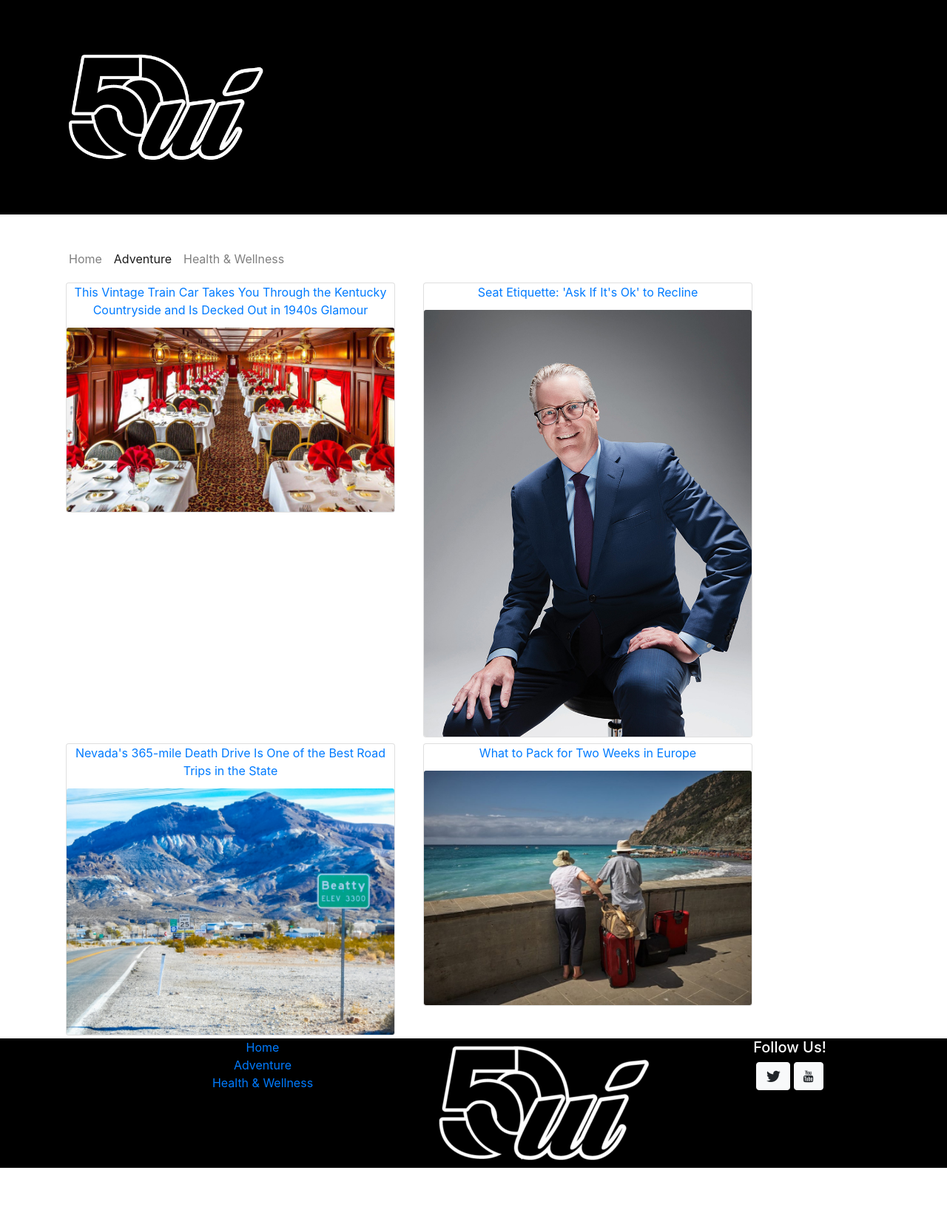
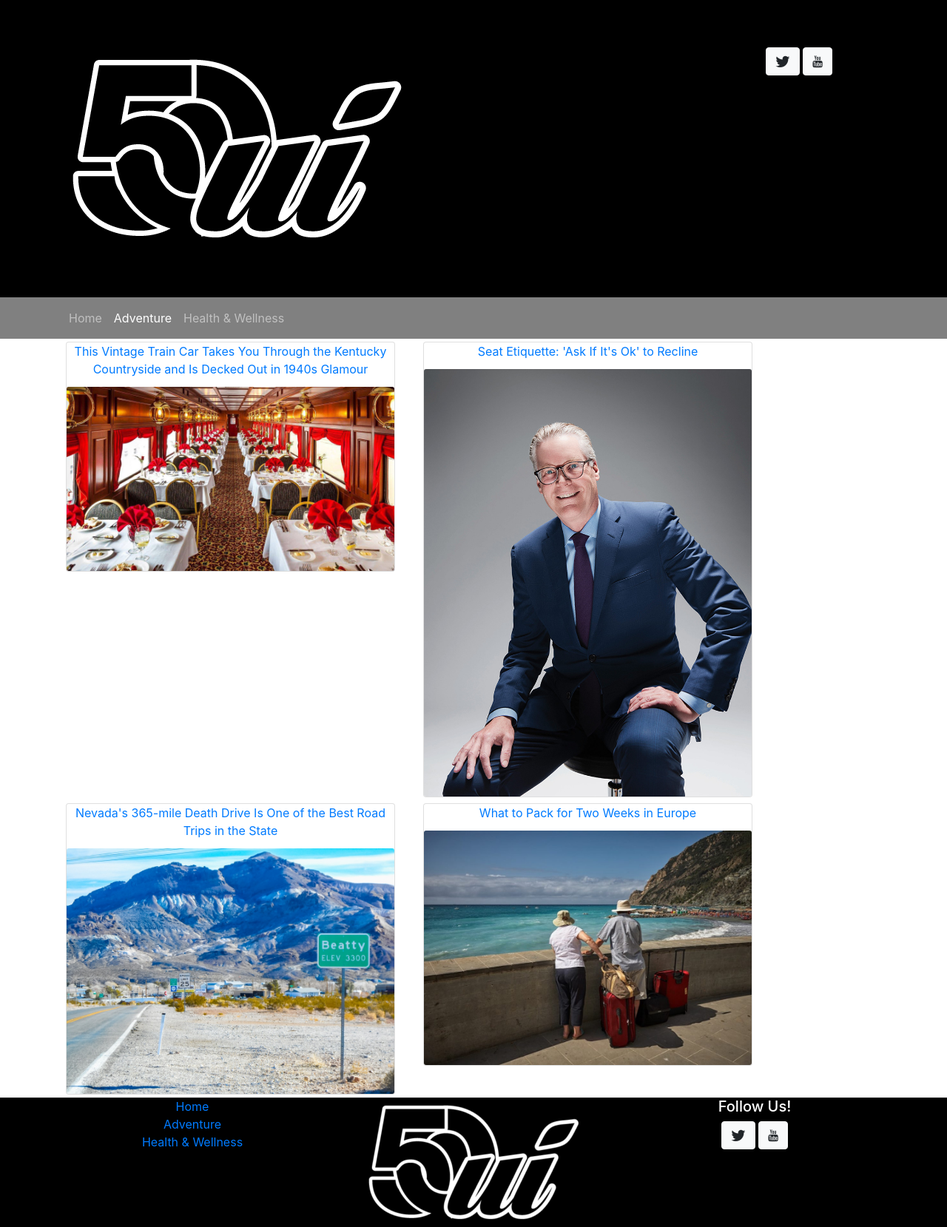
Before and after one commit to KC-Scout/oui50restart2, a React (Create React App) app: page /adventure in a window 1280 px wide. Shown: the whole page at 74% size. Before the commit the page ends 1579 px from the top, so only its background shows below. Built offline with nearby package versions, Linux system fonts and the light colour scheme.

Commit message:
adjusted header

```diff
--- a/src/components/FooterComponent.js
+++ b/src/components/FooterComponent.js
@@ -6,17 +6,17 @@ function Footer(props) {
         <footer className="site-footer">
             <div className="container">
                 <div className="row">
-                    <div className="col-4 col-sm-4 offset-1">
+                    <div className="col-md-4">
                         <ul className="list-unstyled">
                             <li><Link to="/home">Home</Link></li>
                             <li><Link to="/adventure">Adventure</Link></li>
                             <li><Link to="/health">Health & Wellness</Link></li>
                         </ul>
                     </div>
-                    <div className="col-6 col-sm-4 text-center">
+                    <div className="col-md-4 text-center">
                         <img src="../assets/images/cropped-50ui-300x175.png" alt="Oui50 Logo"/>
                     </div>
-                    <div className="col-sm-3 text-center">
+                    <div className="col-md-4 text-center">
                         <h5 id="footer">Follow Us!</h5>
                         <a className="btn btn-social-icon btn-twitter btn-light" href="http://twitter.com/oui_50"><i className="fa fa-twitter fa-lg" aria-hidden="true"/></a>{' '}
                         <a className="btn btn-social-icon btn-google btn-light" href="https://www.youtube.com/channel/UCEvkWG11yDDvEkwaUJbRIRg"><i className="fa fa-youtube" /></a>
--- a/src/components/HeaderComponent.js
+++ b/src/components/HeaderComponent.js
@@ -1,5 +1,5 @@
 import React, { Component } from 'react';
-import { Nav, Navbar, NavbarToggler, Collapse, NavItem, Jumbotron } from 'reactstrap';
+import { Nav, Navbar, NavbarToggler, Collapse, NavItem, Jumbotron, NavbarBrand } from 'reactstrap';
 import { NavLink } from 'react-router-dom';
 
 class Header extends Component {
@@ -21,16 +21,20 @@ class Header extends Component {
     render() {
         return (
             <React.Fragment >
-                <Jumbotron fluid className="justify-content-start">
-                    <div className="container">
-                        <div className="row ">
-                            <div className="col md-1">
-                                <img src="../assets/images/cropped-50ui.png" alt="50ui" width="25%" />
+                <Jumbotron className="justify-content-start" fluid>
+                    <div className="header container">
+                        <div className="row justify-content-between">
+                            <div className="col-md-5">
+                                <img src="../assets/images/cropped-50ui.png" alt="50ui" />
+                            </div>
+                            <div className="col-md-2 icons">
+                                <a className="btn btn-social-icon btn-twitter btn-light" href="http://twitter.com/oui_50"><i className="fa fa-twitter fa-lg" aria-hidden="true" /></a>{' '}
+                                <a className="btn btn-social-icon btn-google btn-light" href="https://www.youtube.com/channel/UCEvkWG11yDDvEkwaUJbRIRg"><i className="fa fa-youtube" /></a>
                             </div>
                         </div>
                     </div>
                 </Jumbotron>
-                <Navbar light sticky="top" expand="md">
+                <Navbar className="bar" sticky="top" dark expand="md">
                     <div className="container">
                         <NavbarToggler onClick={this.toggleNav} />
                         <Collapse isOpen={this.state.isNavOpen} navbar>
--- a/src/index.css
+++ b/src/index.css
@@ -11,3 +11,19 @@ code {
   font-family: source-code-pro, Menlo, Monaco, Consolas, 'Courier New',
     monospace;
 }
+.header {
+  color: white;
+  /* border: 2px solid red; */
+}
+/* .oui50img {
+  border: 1px solid blue;
+} */
+/* .icons {
+  border: 1px solid blue;
+} */
+.bar {
+  background-color: grey;
+}
+.jumbotron {
+  margin: 0 !important;
+}
```
